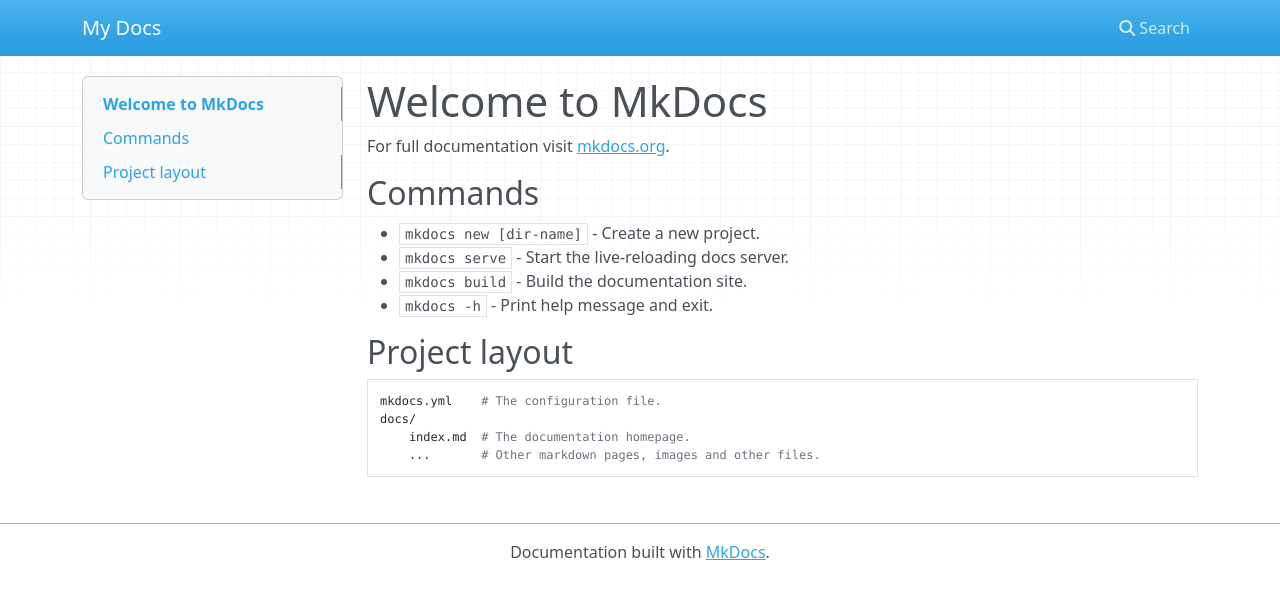
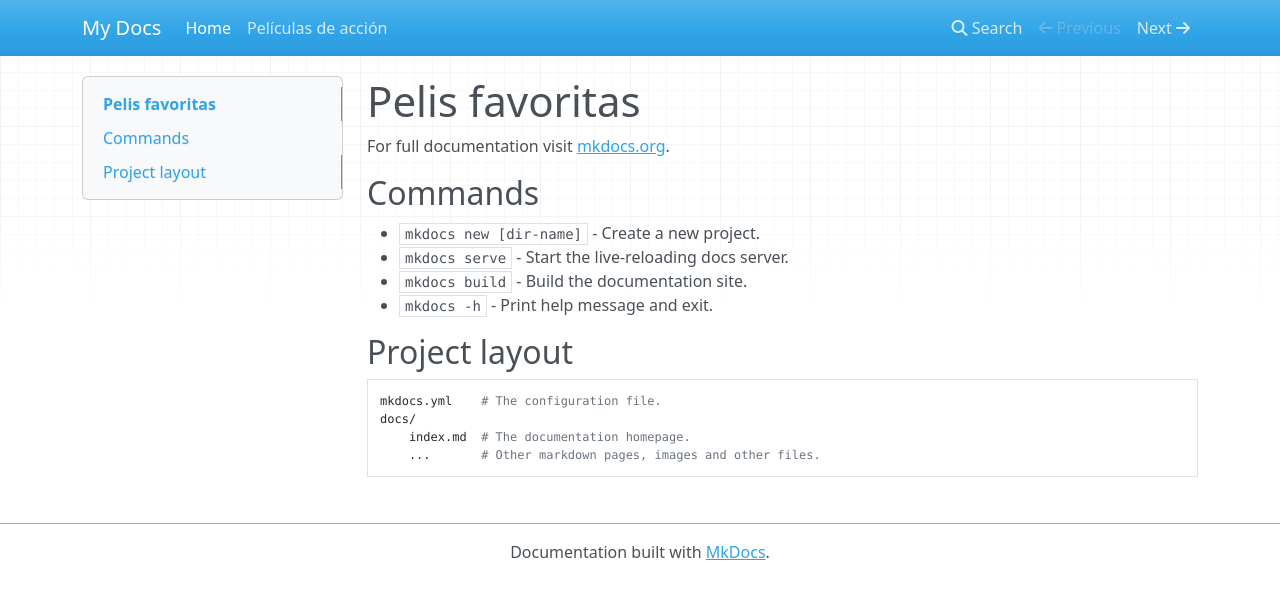
Before and after one commit to AngelMiguel2020/pelis, an MkDocs documentation site: the page built from docs/index.md, in a window 1280 px wide. Shown: the top 599 px of the page. Built offline with MkDocs 1.6.1, drawn with Linux system fonts in a browser that asks for light colours; nearby versions of some CDN libraries.

```diff
--- a/docs/index.md
+++ b/docs/index.md
@@ -1,4 +1,4 @@
-# Welcome to MkDocs
+# Pelis favoritas
 
 For full documentation visit [mkdocs.org](https://www.mkdocs.org).
 
--- a/mkdocs.yml
+++ b/mkdocs.yml
@@ -1 +1,5 @@
 site_name: My Docs
+
+nav:
+    - Home: index.md
+    - Películas de acción: accion.md
```
Also changed, not shown: docs/accion.md (added, +1 -0 lines), 1 other file.
